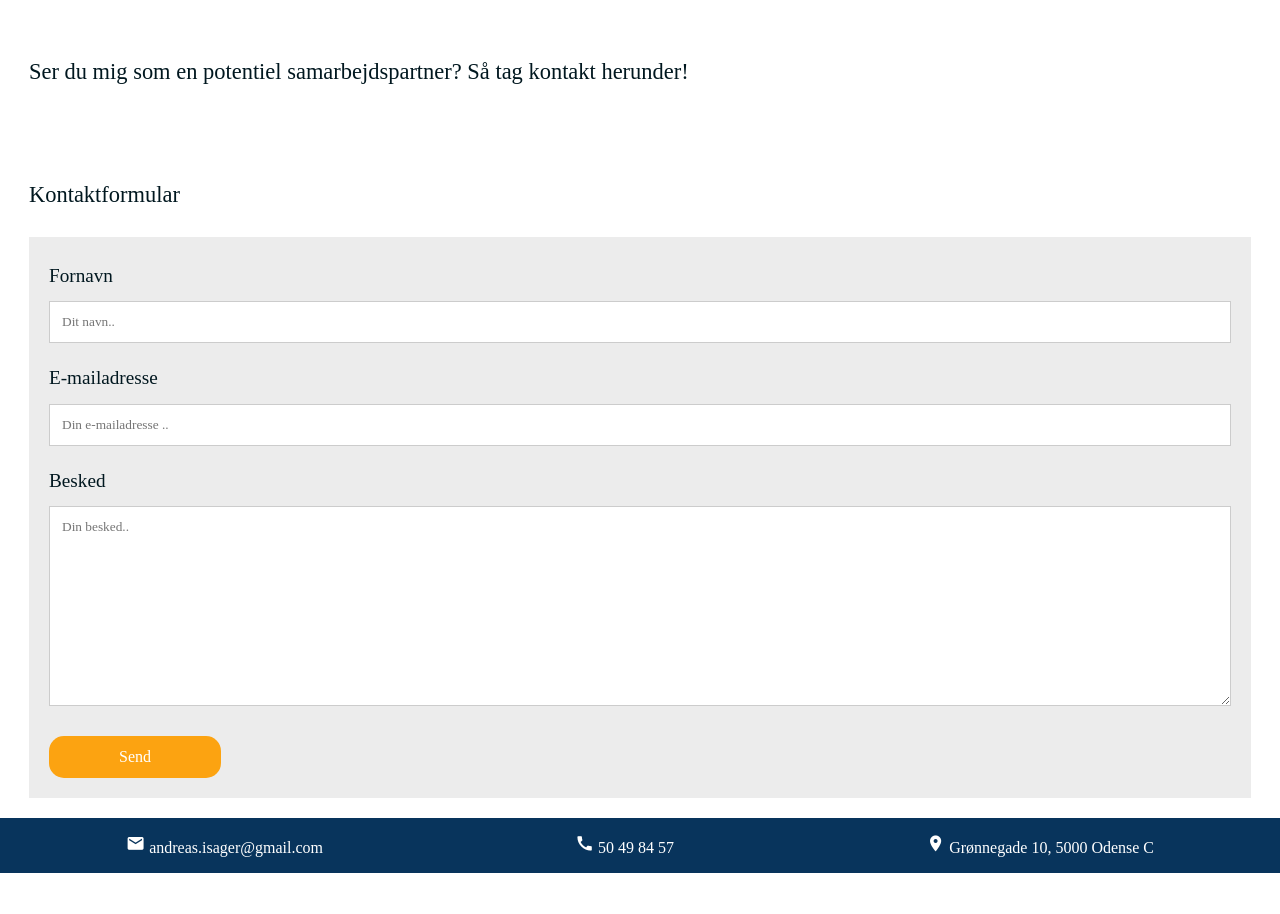
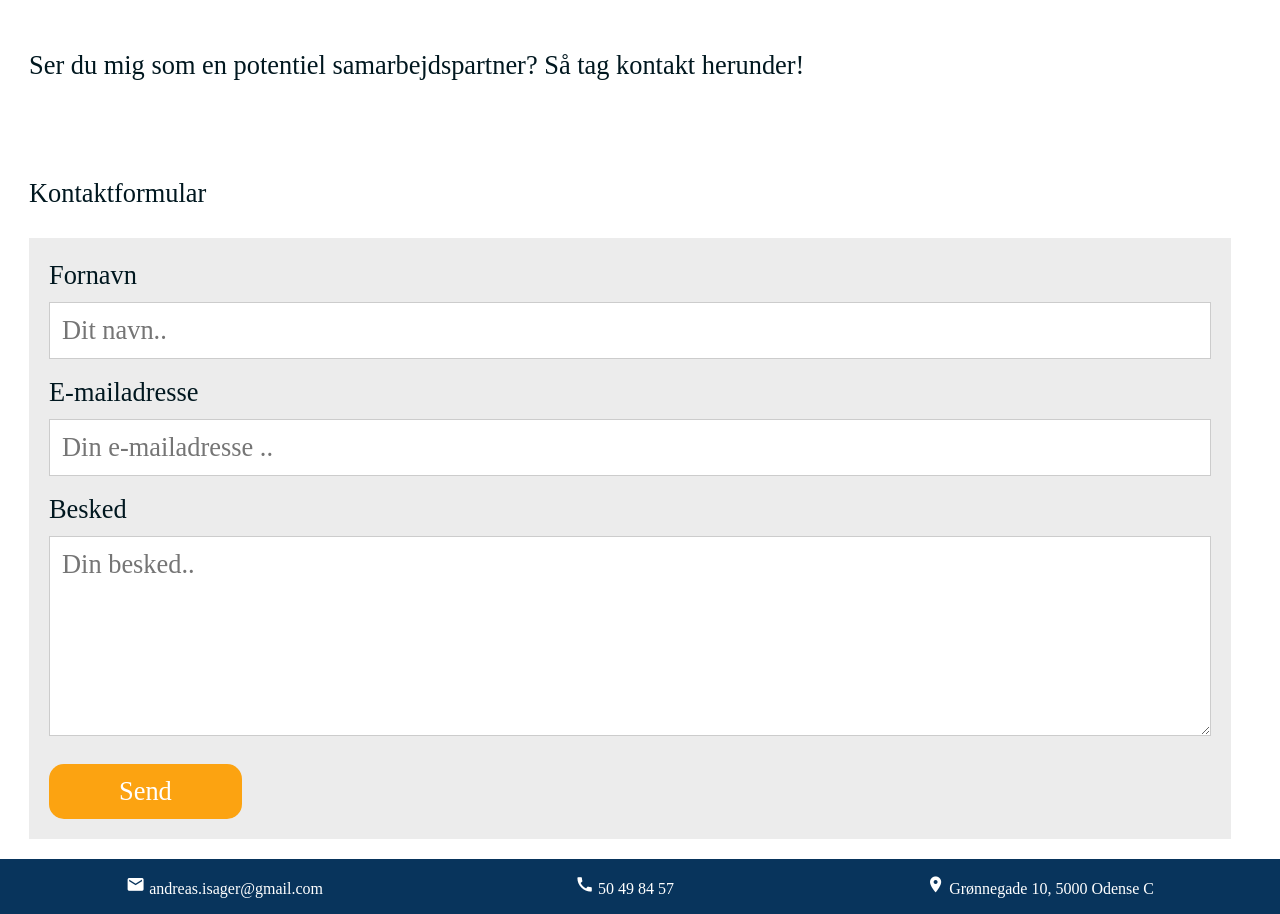
Before and after one commit to andreasisager/projekt_3, a plain HTML site: page kontaktmig.html in a window 1280 px wide. Shown: the part 200-1114 px from the top of the page. Before the commit the page ends 1073 px from the top, so only its background shows below. Drawn offline with Linux system fonts and the light colour scheme.

Commit message:
Version 1.7
Rettelser på font-size

```diff
--- a/kontaktmig.html
+++ b/kontaktmig.html
@@ -27,12 +27,11 @@
     <div class="main">
         <h3 class="main__text">Kontaktformular</h3>
         <form class="form">
-            <label for="fname">Fornavn</label>
+            <label class="form__text--subtitle" for="fname">Fornavn</label>
             <input type="text" id="fname" name="navn" placeholder="Dit navn..">
-            <label for="e-mailadresse">E-mailadresse</label>
+            <label class="form__text--subtitle" for="e-mailadresse">E-mailadresse</label>
             <input type="text" id="e-mailadresse" name="e-mailadresse" placeholder="Din e-mailadresse ..">
-
-            <label for="subject">Besked</label>
+            <label class="form__text--subtitle" for="subject">Besked</label>
             <textarea id="subject" name="subject" placeholder="Din besked.." style="height:200px"></textarea>
             <input type="submit" value="Send">
         </form>
--- a/stylesheet.css
+++ b/stylesheet.css
@@ -21,7 +21,7 @@ ul{
     padding: 0;
     width: 100%;
     text-align: center;
-    font-size: 1em;
+    font-size: 1.5em;
 }
 
 .header__item{
@@ -66,13 +66,15 @@ li:not(:first-child):hover{
 /*underoverskrift på index, om og portfolio*/
 .main__subtitle{
     color: #00A8E8;
-    font-size: 32px;
+    font-size: 2em;
+
 }
 
 .main__subsubtitle{
     margin-left: 9px;
     color: #00171F;
     text-align: left;
+    font-size: 1.5em;
 }
 
 /*brødtekst*/
@@ -89,6 +91,7 @@ li:not(:first-child):hover{
     text-align: left;
     margin-left: 9px;
     margin-right: 9px;
+    font-size: 1.5em;
 }
 
 /*====================PORTFOLIO====================*/
@@ -130,7 +133,7 @@ li:not(:first-child):hover{
 
   .portfolio__text {
     color: white;
-    font-size: 20px;
+    font-size: 1.5em;
     position: absolute;
     top: 50%;
     left: 50%;
@@ -154,7 +157,7 @@ li:not(:first-child):hover{
     padding: 15px 32px;
     text-align: center;
     text-decoration: none;
-    font-size: 16px;
+    font-size: 1.5em;
     cursor: pointer;
     border-radius: 15px;
 }
@@ -174,6 +177,7 @@ input[type=text], select, textarea {
   margin-top: 6px;
   margin-bottom: 16px;
   resize: vertical;
+  font-size: 1.5em;
 }
 
 input[type=submit] {
@@ -183,7 +187,7 @@ input[type=submit] {
   border: none;
   text-align: center;
   text-decoration: none;
-  font-size: 16px ;
+  font-size: 1.5em ;
   border-radius: 15px;
   cursor: pointer;
 }
@@ -201,6 +205,10 @@ box-shadow: 0 12px 16px 0 rgba(0,0,0,0.24), 0 17px 50px 0 rgba(0,0,0,0.19);
   margin-right: 9px;
 }
 
+.form__text--subtitle{
+    font-size: 1.5em;
+}
+
 /*====================FOOTER====================*/
 .footer {
     background-color: #003459;
@@ -209,7 +217,7 @@ box-shadow: 0 12px 16px 0 rgba(0,0,0,0.24), 0 17px 50px 0 rgba(0,0,0,0.19);
     justify-content: center;
     align-items: center;
     flex-direction: column;
-    font-size: 1em;
+    font-size: 1.5em;
 }
 
 /*ikoner i footeren*/
@@ -230,9 +238,10 @@ box-shadow: 0 12px 16px 0 rgba(0,0,0,0.24), 0 17px 50px 0 rgba(0,0,0,0.19);
     /*skriftstørrelsen skal blive større på computer*/
     .header__item{
         border-width: 0px;
-        font-size: 1.5em;
+        font-size: 1em;
         padding-bottom: 0%;
         padding-top: 24px;
+        padding-right: 40px;
     }
 
     /*logo skal blive til venstre*/
@@ -243,7 +252,7 @@ box-shadow: 0 12px 16px 0 rgba(0,0,0,0.24), 0 17px 50px 0 rgba(0,0,0,0.19);
     }
 
     /*====================TEKST====================*/
-    /*skriftstørrelsen på brødtekst skal blive større*/
+    /*skriftstørrelsen på brødtekst skal tilpasses*/
     .main {
         flex: auto;
         background-color: white;
@@ -251,7 +260,9 @@ box-shadow: 0 12px 16px 0 rgba(0,0,0,0.24), 0 17px 50px 0 rgba(0,0,0,0.19);
         color: #00171F;
         text-align: left;
         line-height: 200%;
-        font-size: 1.2em;
+        font-size: 1.1em;
+        margin-right: 20px;
+
     }
 
     .main__subtitle{
@@ -259,60 +270,48 @@ box-shadow: 0 12px 16px 0 rgba(0,0,0,0.24), 0 17px 50px 0 rgba(0,0,0,0.19);
         font-size: 2em;
         text-align: center;
     }
+
+    .main__subsubtitle{
+        font-size: 1.5em;
+    }
+
     /*====================IMAGES====================*/
     /* mit billede på forsiden skal vokse sig stoerre*/
     .main__image img{
         float: right;
         width: 600px;
         height: 450px;
+        margin-bottom: 50px;
+        margin-left: 20px;
     }
 
-    /*====================PORTFOLIO====================*/
-    /*billeder på portfolio-siden skal bliver stoerre og have hover*/
-    .portfolio__item{
-        display: flex;
-        justify-content: center;
-        align-items: center;
-        background-color: #ffffff;
-        width: 382px;
-        height: 380px;
-        border: 20px solid #08345c;
-        padding: 10px;
-        margin: 20px;
-        transition: transform .2s;
-     }
-
-     .portfolio__item:hover{
-        -ms-transform: scale(1.2); /* IE 9 */
-        -webkit-transform: scale(1.2); /* Safari 3-8 */
-        transform: scale(1.2);
+    /*====================CONTACT FORM====================*/
+    input[type=text], select, textarea {
+    width: 100%;
+    padding: 12px;
+    border: 1px solid #ccc;
+    border-radius: 0px;
+    box-sizing: border-box;
+    margin-top: 6px;
+    margin-bottom: 16px;
+    resize: vertical;
+    font-size: 1.5em;
     }
 
-    .portfolio__item img{
-            width: 100%;
-            height: auto;
-     }
-
-    .portfolio__item video{
-            width: 100%;
-            height: auto;
-     }
-
-    .portfolio__gallery{
-        display: flex;
-        flex-direction: row;
-        flex-wrap: wrap;
-        justify-content: space-between;
+    input[type=submit] {
+    background-color: #FCA311;
+    color: white;
+    padding: 12px 70px;
+    border: none;
+    text-align: center;
+    text-decoration: none;
+    font-size: 1.5em ;
+    border-radius: 15px;
+    cursor: pointer;
     }
 
-    .portfolio__description{
-        display: flex;
-        flex-direction: row;
-        flex-wrap: wrap;
-        justify-content: space-evenly;
-        font-size: 1.3em;
-        padding-right: 10% ;
-    }
+
+
 
     /*====================BUTTON====================*/
     /* knappen skal blive større*/
@@ -345,5 +344,6 @@ box-shadow: 0 12px 16px 0 rgba(0,0,0,0.24), 0 17px 50px 0 rgba(0,0,0,0.19);
         display: flex;
         justify-content:space-around;
         flex-direction: row;
+        font-size: 1em;
     }
 }
```
